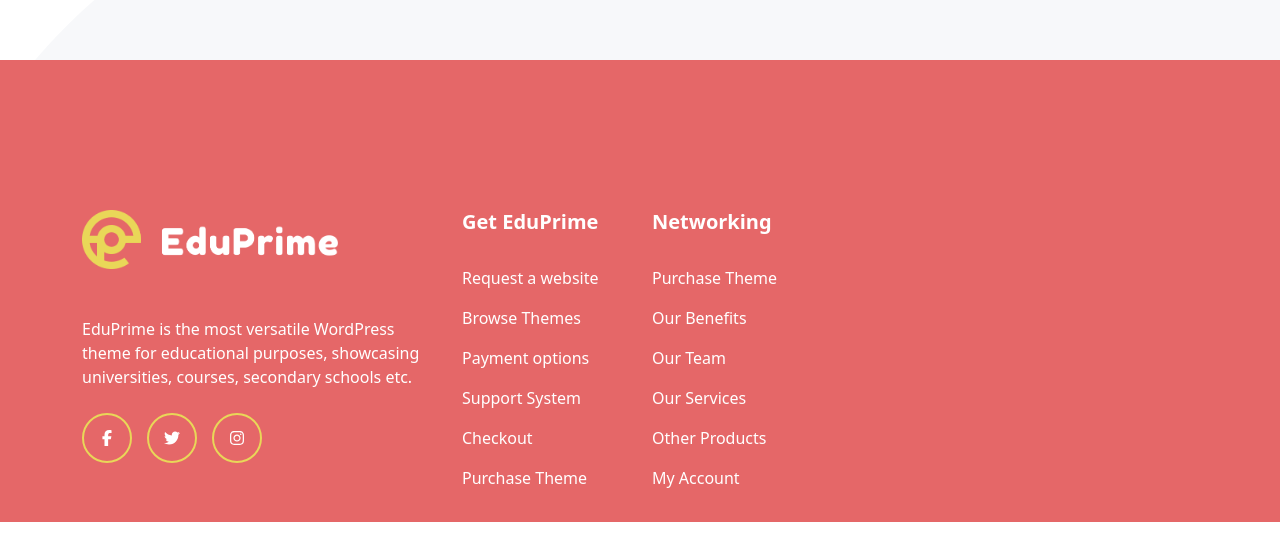
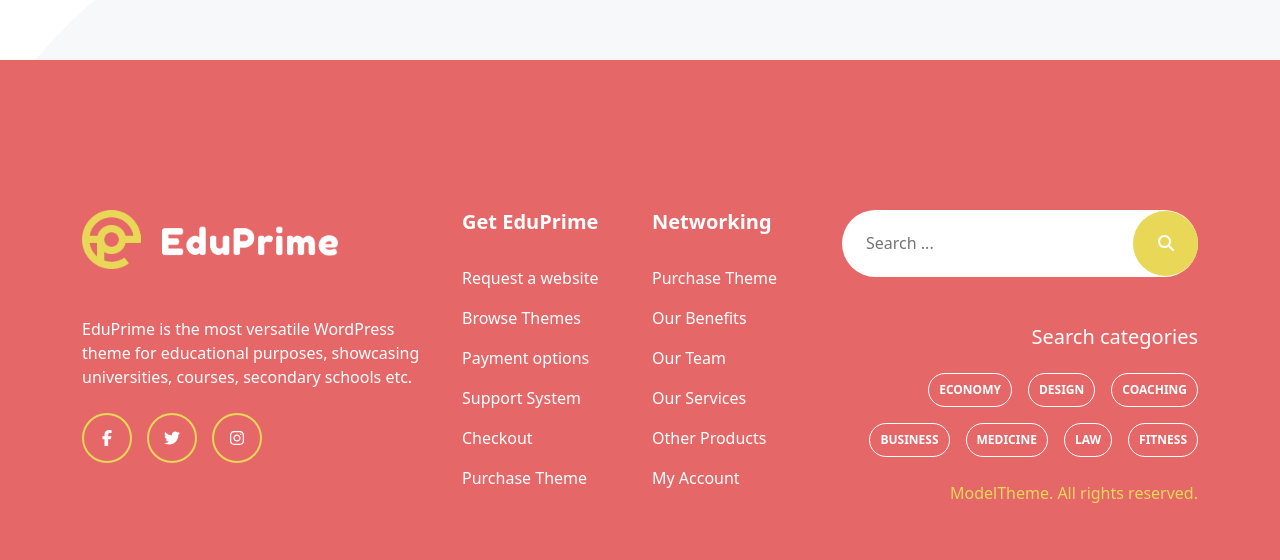
Before and after one commit to TALEX1995/Midterm-Project, a Vue app: page / in a window 1280 px wide. Shown: the part 6820-7380 px from the top of the page. Before the commit the page ends 7342 px from the top, so only its background shows below. Built offline with nearby package versions, Linux system fonts and the light colour scheme.

Commit message:
Added SearchFooter

```diff
--- a/src/App.vue
+++ b/src/App.vue
@@ -14,6 +14,7 @@ export default {
             },
             linkFooterEduPrime: ['Request a website', 'Browse Themes', 'Payment options', 'Support System', 'Checkout', 'Purchase Theme'],
             linkFooterNetworking: ['Purchase Theme', 'Our Benefits', 'Our Team', 'Our Services', 'Other Products', 'My Account'],
+            searchCategories: ['ECONOMY', 'DESIGN', 'COACHING', 'BUSINESS', 'MEDICINE', 'LAW', 'FITNESS']
         }
     },
 
@@ -40,7 +41,8 @@ export default {
 <template>
     <AppHeader :headerLinks="headerLinks" :logoHeader="logoHeader" />
     <AppMain />
-    <AppFooter :logo="logoHeader" :linkFooterEduPrime="linkFooterEduPrime" :linkFooterNetworking="linkFooterNetworking" />
+    <AppFooter :logo="logoHeader" :linkFooterEduPrime="linkFooterEduPrime" :linkFooterNetworking="linkFooterNetworking"
+        :searchCategories="searchCategories" />
 </template>
 
 
--- a/src/components/AppFooter.vue
+++ b/src/components/AppFooter.vue
@@ -1,16 +1,18 @@
 <script>
 import FooterDescription from './FooterSubComponents/FooterDescription.vue';
 import FooterLinkCol from './FooterSubComponents/FooterLinkCol.vue';
+import FooterSearch from './FooterSubComponents/FooterSearch.vue';
 
 export default {
     components: {
-        FooterDescription, FooterLinkCol,
+        FooterDescription, FooterLinkCol, FooterSearch,
     },
 
     props: {
         logo: Object,
         linkFooterEduPrime: Array,
         linkFooterNetworking: Array,
+        searchCategories: Array,
     }
 }
 </script>
@@ -22,6 +24,7 @@ export default {
                 <FooterDescription :logo="logo" />
                 <FooterLinkCol :title="'Get EduPrime'" :list="linkFooterEduPrime" />
                 <FooterLinkCol :title="'Networking'" :list="linkFooterNetworking" />
+                <FooterSearch :categories="searchCategories" />
             </div>
         </div>
     </footer>
@@ -38,5 +41,6 @@ footer {
 
 .container {
     padding-top: 150px;
+    padding-bottom: 100px;
 }
 </style>
--- /dev/null
+++ b/src/components/FooterSubComponents/FooterPill.vue
@@ -0,0 +1,25 @@
+<script>
+export default {
+    props: {
+        text: String,
+    }
+}
+</script>
+
+
+<template>
+    <span class="badge rounded-pill">{{ text }}</span>
+</template>
+
+
+<style lang="scss" scoped>
+@use '../../assets/scss/vars' as *;
+
+.badge {
+    background-color: transparent;
+    border: 1px solid $white;
+    padding: 10px;
+    margin-left: $rem1;
+    margin-top: $rem1;
+}
+</style>
--- /dev/null
+++ b/src/components/FooterSubComponents/FooterSearch.vue
@@ -0,0 +1,54 @@
+<script>
+import FooterPill from './FooterPill.vue';
+
+export default {
+    props: {
+        categories: Array,
+    },
+    components: { FooterPill }
+}
+</script>
+
+<template>
+    <div class="col-4">
+        <!-- Input search -->
+        <input class="ps-4" type="e-mail" placeholder="Search ...">
+        <button><font-awesome-icon :icon="['fas', 'magnifying-glass']" /></button>
+
+        <div class="d-flex align-items-end pt-5 flex-column">
+            <h5>Search categories</h5>
+            <!-- Pills -->
+            <div class="text-end">
+                <FooterPill v-for="category in categories" :text="category" />
+            </div>
+            <p class="pt-4">ModelTheme. All rights reserved.</p>
+        </div>
+    </div>
+</template>
+
+<style lang="scss" scoped>
+@use '../../assets/scss/vars' as *;
+
+input {
+    width: 100%;
+    line-height: 65px;
+    border-radius: 40px;
+    border: none;
+}
+
+
+button {
+    text-decoration: none;
+    border: none;
+    border-radius: 50%;
+    width: 65px;
+    height: 65px;
+    margin-left: -65px;
+    background-color: $soft-yellow;
+    color: $white;
+}
+
+p {
+    color: $soft-yellow;
+}
+</style>
```
